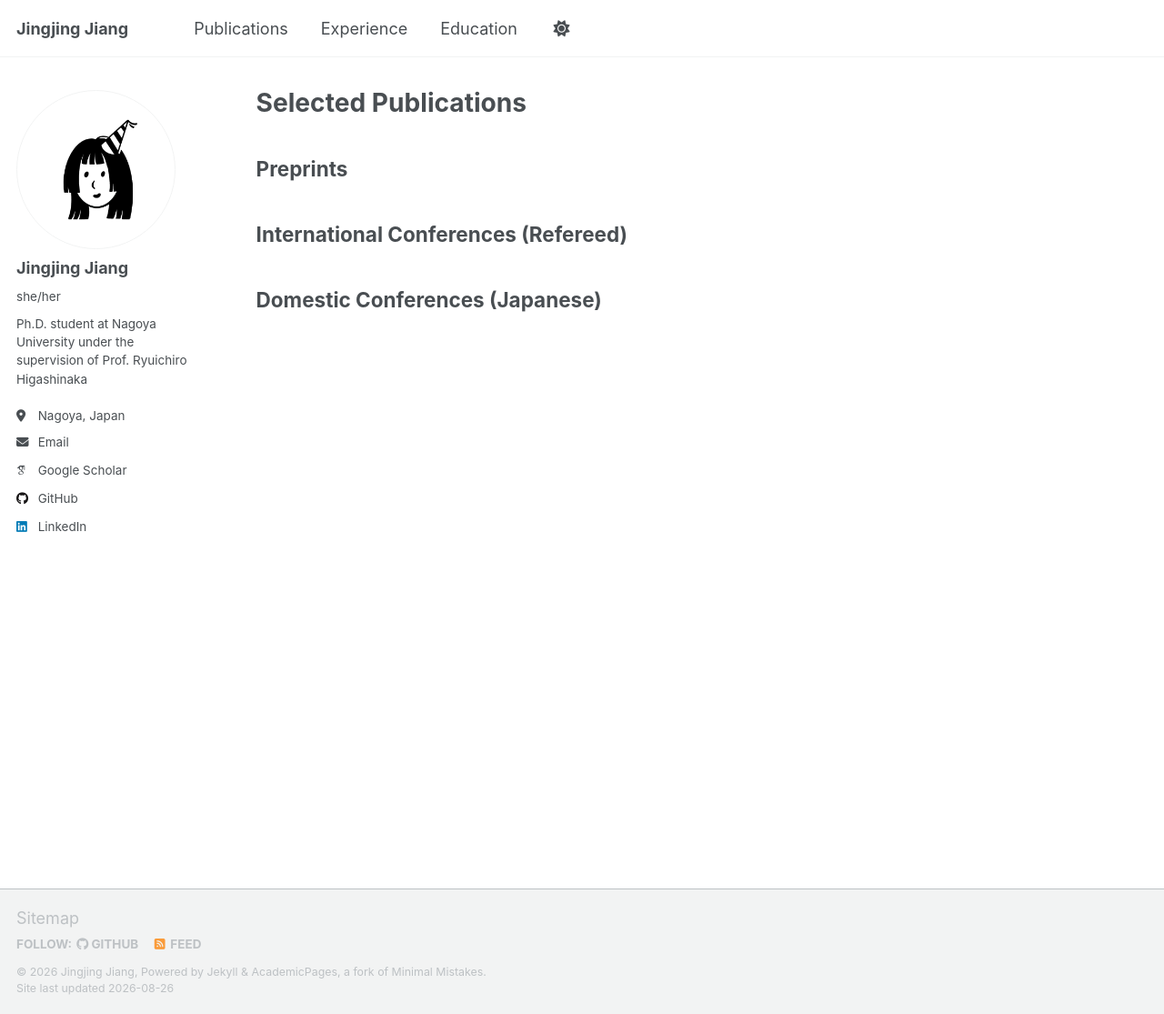
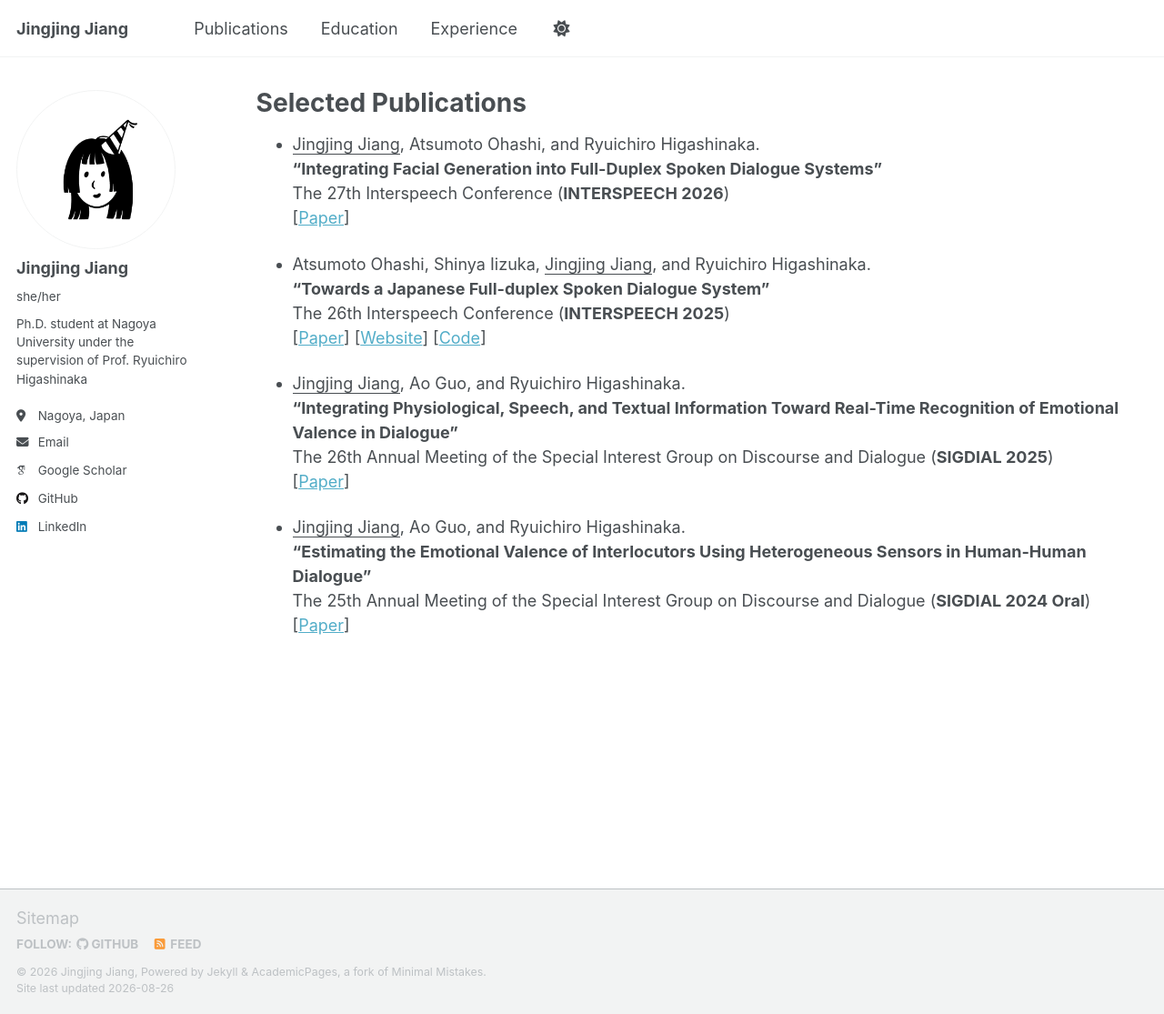
Before and after one commit to jjzip/jjzip.github.io, a Jekyll site: the page built from _pages/publications.md, in a window 1280 px wide and 1115 px high. Shown: the whole window at 91% size. Built offline with Jekyll 4.4.1, drawn with Linux system fonts in a browser that asks for light colours; some web fonts are replaced; a script that is not in the unit is left out.

Commit message:
Render shared section snippets on both the home page and dedicated pages

```diff
--- a/_data/navigation.yml
+++ b/_data/navigation.yml
@@ -1,8 +1,10 @@
 # main links shown in the top masthead
+# Each page renders the matching section of the home page; both pull from
+# the shared snippets in _includes/sections/.
 main:
   - title: "Publications"
     url: /publications/
+  - title: "Education"
+    url: /education/
   - title: "Experience"
     url: /experience/
-  - title: "Education"
-    url: /education/
--- /dev/null
+++ b/_includes/sections/publications.md
@@ -0,0 +1,19 @@
+- <u>Jingjing Jiang</u>, Atsumoto Ohashi, and Ryuichiro Higashinaka. <br>
+**"Integrating Facial Generation into Full-Duplex Spoken Dialogue Systems"** <br>
+The 27th Interspeech Conference (**INTERSPEECH 2026**)<br>
+[[Paper](https://arxiv.org/abs/2606.21970)]
+
+- Atsumoto Ohashi, Shinya Iizuka, <u>Jingjing Jiang</u>, and Ryuichiro Higashinaka. <br>
+**"Towards a Japanese Full-duplex Spoken Dialogue System"** <br>
+The 26th Interspeech Conference (**INTERSPEECH 2025**)<br>
+[[Paper](https://arxiv.org/abs/2506.02979)] [[Website](https://nu-dialogue.github.io/j-moshi?lang=en)] [[Code](https://github.com/nu-dialogue/moshi-finetune)]
+
+- <u>Jingjing Jiang</u>, Ao Guo, and Ryuichiro Higashinaka. <br>
+**"Integrating Physiological, Speech, and Textual Information Toward Real-Time Recognition of Emotional Valence in Dialogue"** <br>
+The 26th Annual Meeting of the Special Interest Group on Discourse and Dialogue (**SIGDIAL 2025**) <br>
+[[Paper](https://aclanthology.org/2025.sigdial-1.47/)]
+
+- <u>Jingjing Jiang</u>, Ao Guo, and Ryuichiro Higashinaka. <br>
+**"Estimating the Emotional Valence of Interlocutors Using Heterogeneous Sensors in Human-Human Dialogue"** <br>
+The 25th Annual Meeting of the Special Interest Group on Discourse and Dialogue (**SIGDIAL 2024 Oral**) <br>
+[[Paper](https://aclanthology.org/2024.sigdial-1.61/)]
--- a/_pages/publications.md
+++ b/_pages/publications.md
@@ -5,15 +5,4 @@ permalink: /publications/
 author_profile: true
 ---
 
-{% include base_path %}
-
-{% assign cats = "preprints,international,domestic" | split: "," %}
-{% assign labels = "Preprints,International Conferences (Refereed),Domestic Conferences (Japanese)" | split: "," %}
-{% for c in cats %}
-<h2>{{ labels[forloop.index0] }}</h2>
-{% for post in site.publications reversed %}
-{% if post.category == c %}
-{% include archive-single.html %}
-{% endif %}
-{% endfor %}
-{% endfor %}
+{% include sections/publications.md %}
```
Also changed, not shown: _includes/sections/education.md (added, +7 -0 lines), _includes/sections/experience.md (added, +11 -0 lines), _includes/sections/languages.md (added, +6 -0 lines), _includes/sections/scholarships.md (added, +17 -0 lines), _pages/about.md (+10 -66 lines), _pages/education.md (added, +8 -0 lines), _pages/experience.md (+1 -24 lines).
